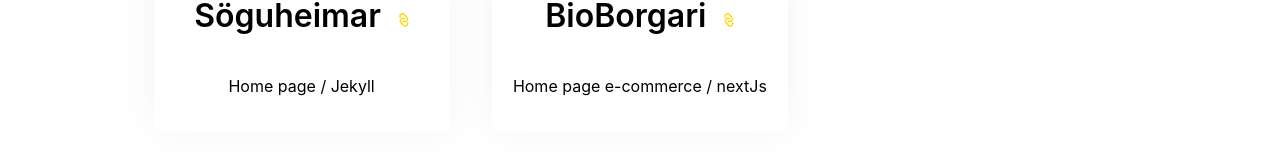
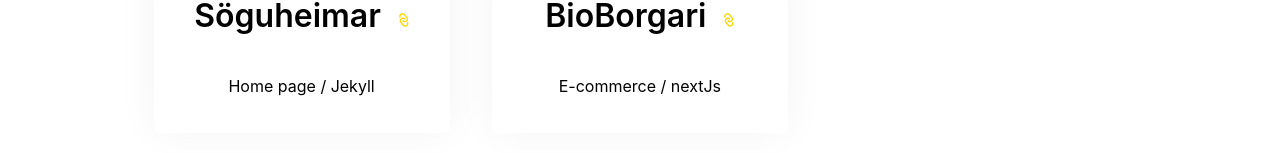
Before and after one commit to viktorhollanders/viktorhollanders-nextjs, a Next.js app: page / in a window 1280 px wide. Shown: the part 799-952 px from the top of the page. Built offline with nearby package versions, Linux system fonts and the light colour scheme.

Commit message:
fix social icon link, change src to href

```diff
--- a/components/Fotter.js
+++ b/components/Fotter.js
@@ -3,13 +3,13 @@ export default function Fotter() {
     <div>
       <footer>
         <div className="social-icons">
-          <a src="https://github.com/viktorhollanders">
+          <a href="https://github.com/viktorhollanders" target="_blank">
             <img src="/icons/github.png" />
           </a>
-          <a src="https://github.com/viktorhollanders">
+          <a href="https://github.com/viktorhollanders" target="_blank">
             <img src="/icons/instagram.png" />
           </a>
-          <a src="https://twitter.com/VHollanders">
+          <a href="https://twitter.com/VHollanders" target="_blank">
             <img src="/icons/twitter.png" />
           </a>
         </div>
--- a/pages/index.js
+++ b/pages/index.js
@@ -43,7 +43,7 @@ export default function Home() {
               <img src="/icons/link.svg" />
             </a>
           </div>
-          <p>Home page e-commerce / nextJs </p>
+          <p>E-commerce / nextJs </p>
         </div>
       </section>
 
```
